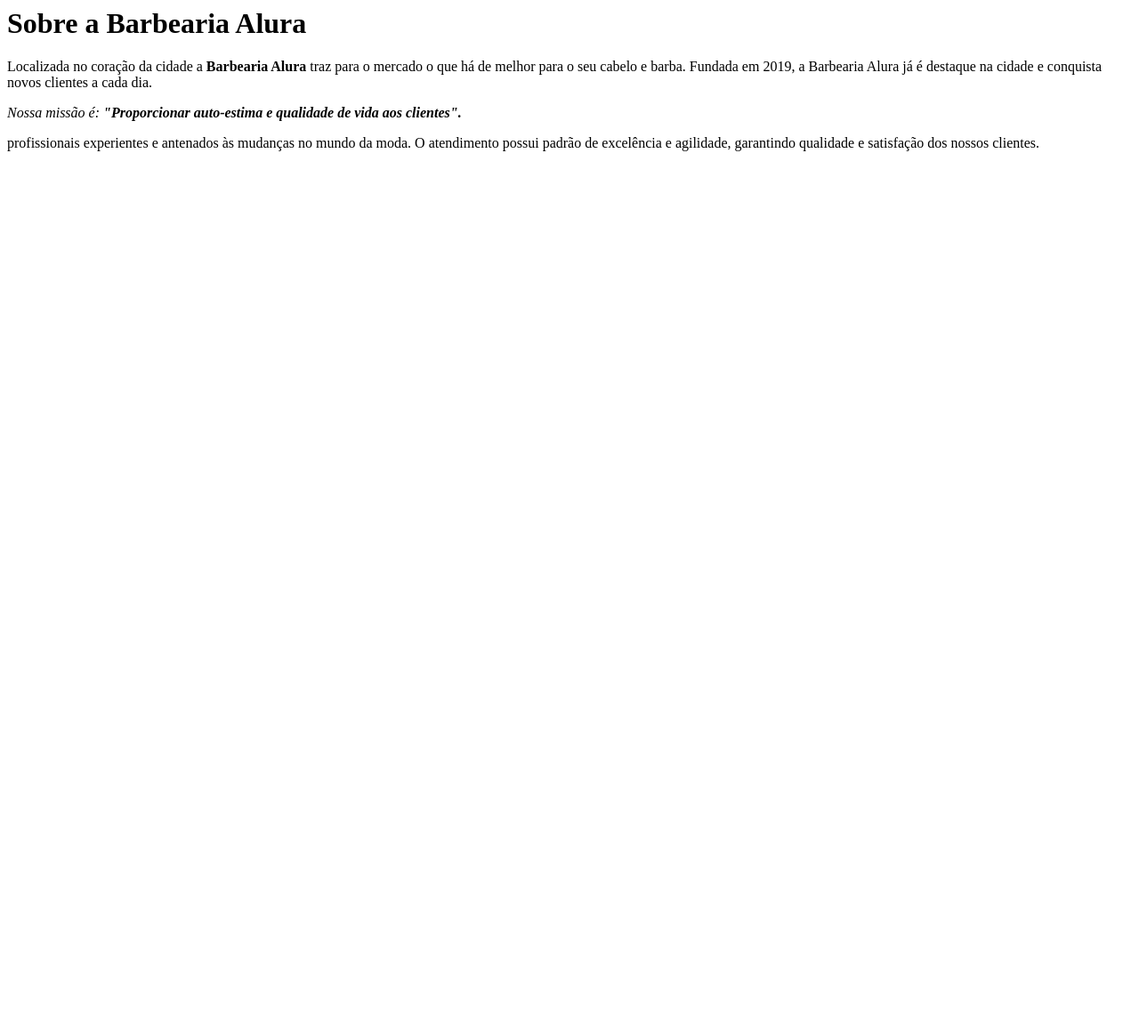
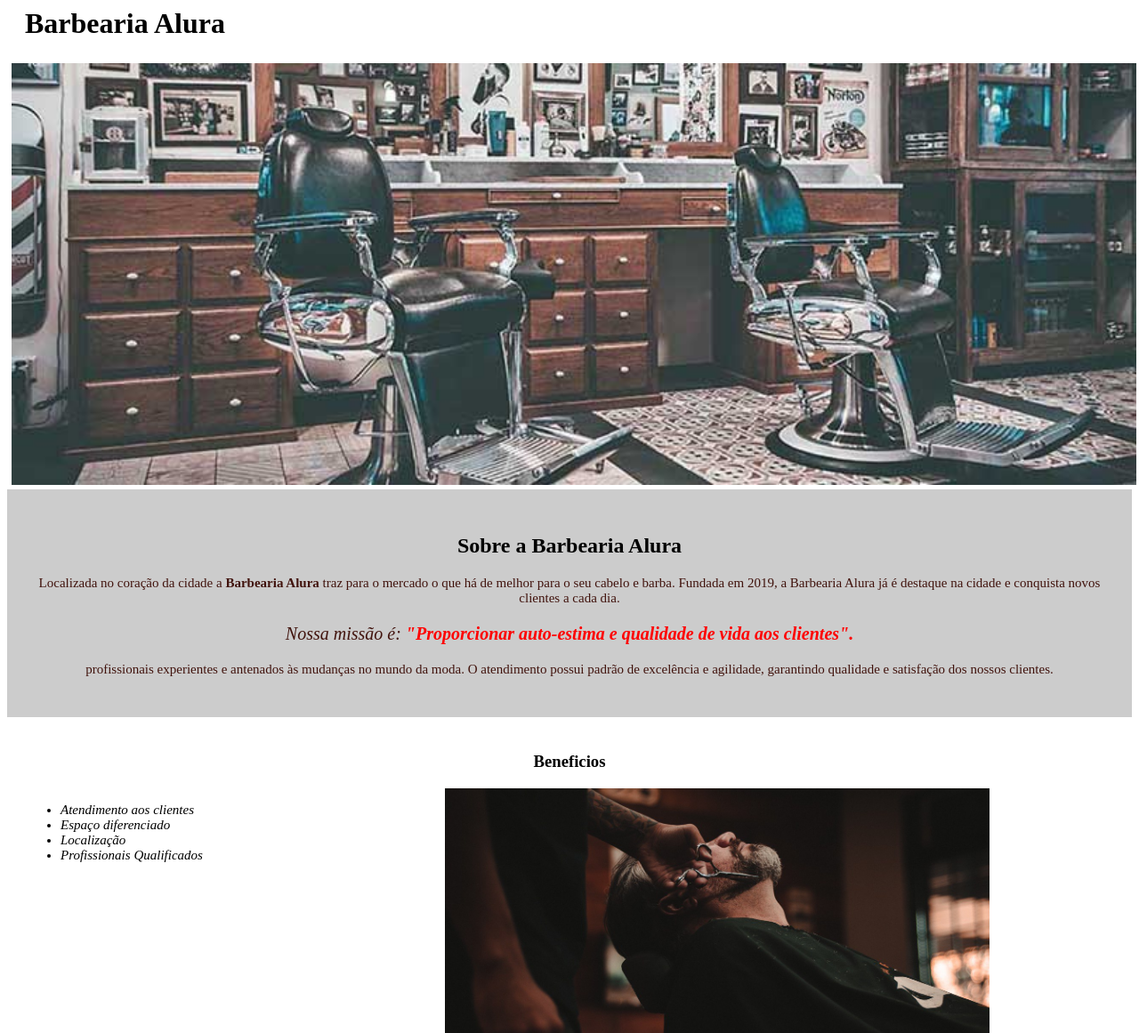
Before and after one commit to DanielLima1204/Formacao-Front-End-Alura, a plain HTML site: page HTML e CSS/index.html in a window 1280 px wide. Shown: the top 1161 px of the page at 89% size. Before the commit the page ends 800 px from the top, so only its background shows below. Drawn offline with Linux system fonts and the light colour scheme.

Commit message:
avançando

```diff
--- /dev/null
+++ b/HTML e CSS/Meu Projetos/projeto1Estilos.css
@@ -0,0 +1,47 @@
+body{
+  background-image: url("back.jpg");
+}
+header{
+  padding: 70px 0;
+
+}
+#logo{
+  position: relative;
+  width: 300px;
+  margin: 0 auto;
+}
+h1{
+  text-align: center;
+  font-size: 70px;
+  color: aliceblue;
+}
+.principal{
+  width: 500px;
+}
+h2{
+  text-align: center;
+  padding: 20px;
+  color: aliceblue;
+}
+p{
+  font-size: 25px;
+  text-align: justify;
+  color: aliceblue;
+}
+nav li{
+  display: inline;
+  font-size: 25px;
+  margin-left: 25px;
+}
+a{
+  text-decoration: none;
+  text-transform: uppercase;
+  color: aliceblue;
+}
+.menu{
+  display: inline-block;
+  position: absolute;
+  right: 150px;
+  top: 280px;
+
+}
--- a/HTML e CSS/index.html
+++ b/HTML e CSS/index.html
@@ -3,15 +3,34 @@
     <head>
         <meta charset="UTF-8">
         <title> Barbearia Alura </title>
+        <link rel="stylesheet" href="styleBarbearia.css">
+
     </head>
     <body>
-        <h1> Sobre a Barbearia Alura </h1>
+        <header class="cabeçalho">
+            <h1>Barbearia Alura</h1>
+        </header>
 
-        <p>Localizada no coração da cidade a <strong>Barbearia Alura</strong> traz para o mercado o que há de melhor para o seu cabelo e barba. Fundada em 2019, a Barbearia Alura já é destaque na cidade e conquista novos clientes a cada dia.</p>
+        <img id="banner" src="banner.jpg" alt="">
+        <div class="principal">
+            <h2 class="titulo-centralizado"> Sobre a Barbearia Alura </h2>
 
-        <p><em>Nossa missão é:<strong> "Proporcionar auto-estima e qualidade de vida aos clientes".</strong></em></p>
+            <p>Localizada no coração da cidade a <strong>Barbearia Alura</strong> traz para o mercado o que há de melhor para o seu cabelo e barba. Fundada em 2019, a Barbearia Alura já é destaque na cidade e conquista novos clientes a cada dia.</p>
 
-        <p> profissionais experientes e antenados às mudanças no mundo da moda. O atendimento possui padrão de excelência e agilidade, garantindo qualidade e satisfação dos nossos clientes.</p>
+            <p id="missao"><em>Nossa missão é:<strong> "Proporcionar auto-estima e qualidade de vida aos clientes".</strong></em></p>
+
+            <p> profissionais experientes e antenados às mudanças no mundo da moda. O atendimento possui padrão de excelência e agilidade, garantindo qualidade e satisfação dos nossos clientes.</p>
+        </div>
+        <div class="beneficios">
+            <h3 class="titulo-centralizado"> Beneficios </h3>
+            <ul>
+                <li class="itens">Atendimento aos clientes </li>
+                <li class="itens"> Espaço diferenciado </li>
+                <li class="itens"> Localização </li>
+                <li class="itens">Profissionais Qualificados</li>
+            </ul>
+            <img id="beneficios" src="beneficios.jpg" alt="">
+        </div>
   </body>
 
 
--- /dev/null
+++ b/HTML e CSS/reset.css
@@ -0,0 +1,48 @@
+/* http://meyerweb.com/eric/tools/css/reset/
+   v2.0 | 20110126
+   License: none (public domain)
+*/
+
+html, body, div, span, applet, object, iframe,
+h1, h2, h3, h4, h5, h6, p, blockquote, pre,
+a, abbr, acronym, address, big, cite, code,
+del, dfn, em, img, ins, kbd, q, s, samp,
+small, strike, strong, sub, sup, tt, var,
+b, u, i, center,
+dl, dt, dd, ol, ul, li,
+fieldset, form, label, legend,
+table, caption, tbody, tfoot, thead, tr, th, td,
+article, aside, canvas, details, embed,
+figure, figcaption, footer, header, hgroup,
+menu, nav, output, ruby, section, summary,
+time, mark, audio, video {
+	margin: 0;
+	padding: 0;
+	border: 0;
+	font-size: 100%;
+	font: inherit;
+	vertical-align: baseline;
+}
+/* HTML5 display-role reset for older browsers */
+article, aside, details, figcaption, figure,
+footer, header, hgroup, menu, nav, section {
+	display: block;
+}
+body {
+	line-height: 1;
+}
+ol, ul {
+	list-style: none;
+}
+blockquote, q {
+	quotes: none;
+}
+blockquote:before, blockquote:after,
+q:before, q:after {
+	content: '';
+	content: none;
+}
+table {
+	border-collapse: collapse;
+	border-spacing: 0;
+}
--- /dev/null
+++ b/HTML e CSS/styleBarbearia.css
@@ -0,0 +1,50 @@
+head{
+  color: #ff0000;
+}
+.cabeçalho{
+  padding-left: 20px;
+}
+
+
+#banner{
+  width: 100%;
+  padding: 5px;
+}
+.principal{
+  background: #cccccc;
+  padding: 30px;
+}
+.titulo-centralizado{
+  text-align: center;
+
+}
+p {
+  text-align: center;
+  font-size: 15px;
+  color: rgb(65, 19, 13);
+
+}
+#missao{
+  font-size: 20px;
+}
+em strong{
+  color: red;
+}
+.itens {
+  font-style: italic;
+  font-size: 15px;
+}
+#beneficios{
+  width: 50%;
+}
+.beneficios{
+  background: #ffffff;
+  padding: 20px;
+}
+
+ul {
+  display: inline-block;
+  vertical-align: top;
+  width: 20%;
+  margin-right: 15%;
+}
--- /dev/null
+++ b/HTML e CSS/styleProdutos.css
@@ -0,0 +1,87 @@
+header{
+  background: #bbbbbb;
+  padding: 20px 0;
+}
+.caixa{/* Caixa que contem o menu e o logo  */
+  position: relative;
+  width: 940px;
+  margin: 0 auto;
+
+}
+nav li { /* Cada item da lista recebe o comportamento inline com uma margem de 15px pra esquerda */
+  display: inline;
+  margin: 0 0 0 15px;
+}
+
+nav{ /* Setamos a posição do menu e colocamos no meio da caixa */
+  position: absolute;
+  top: 110px;
+  right: 0;
+}
+
+nav a { /* Transformando os itens da lista */
+  text-transform: uppercase;
+  color: #000000;
+  font-weight: bold;
+  font-size: 22px;
+  text-decoration: none;
+}
+nav a:hover{
+  font-size: 29px;
+}
+
+nav a:hover{ /* Lê comportamento do usuario na tag nav e a hover = passar o mouse*/
+  color: #c78c19;
+  text-decoration: underline;
+}
+.produtos{
+  width: 940px;
+  margin: 0 auto;
+  padding: 50px 0;
+}
+
+.produtos li{
+  display: inline-block;
+  text-align: center;
+  width: 30%;
+  vertical-align: top;
+  margin: 0 1.5%;
+  padding: 30px 20px;
+  box-sizing: border-box;
+  border: 2px solid #000000;
+  border-radius: 10px;
+}
+.produtos li:hover{
+  border-color: #c78c19;
+}
+.produtos li:active{ /* Active pressionar o botão */
+  border-color: #088c19;
+}
+.produtos li:hover h2{
+  font-size: 40px;
+}
+.produtos h2{
+  font-size: 30px;
+  font-weight: bold;
+}
+.produto-preço{
+  font-size: 30px;
+  font-weight: bold;
+  margin-top: 10px;
+}
+.produto-descrição{
+  font-size: 18px;
+}
+.rodapé{
+  padding: 30px 0;
+}
+
+footer {
+  text-align: center;
+  background: url("bg.jpg");
+}
+p{
+  color: #ffffff;
+  font-size: 13px;
+  margin-top: 20px;
+}
```
Also changed, not shown: HTML e CSS/Meu Projetos/projeto1.html (added, +31 -0 lines), HTML e CSS/produtos.html (added, +53 -0 lines), HTML e CSS/treino.html (+1 -1 lines), HTML e CSS/Meu Projetos/back.jpg (added), HTML e CSS/Meu Projetos/logo.png (added), HTML e CSS/banner.jpg (added), HTML e CSS/barba.jpg (added), HTML e CSS/beneficios.jpg (added), HTML e CSS/bg.jpg (added), HTML e CSS/cabelo+barba.jpg (added), HTML e CSS/cabelo.jpg (added), HTML e CSS/logo-branco.png (added), HTML e CSS/logo.png (added).
